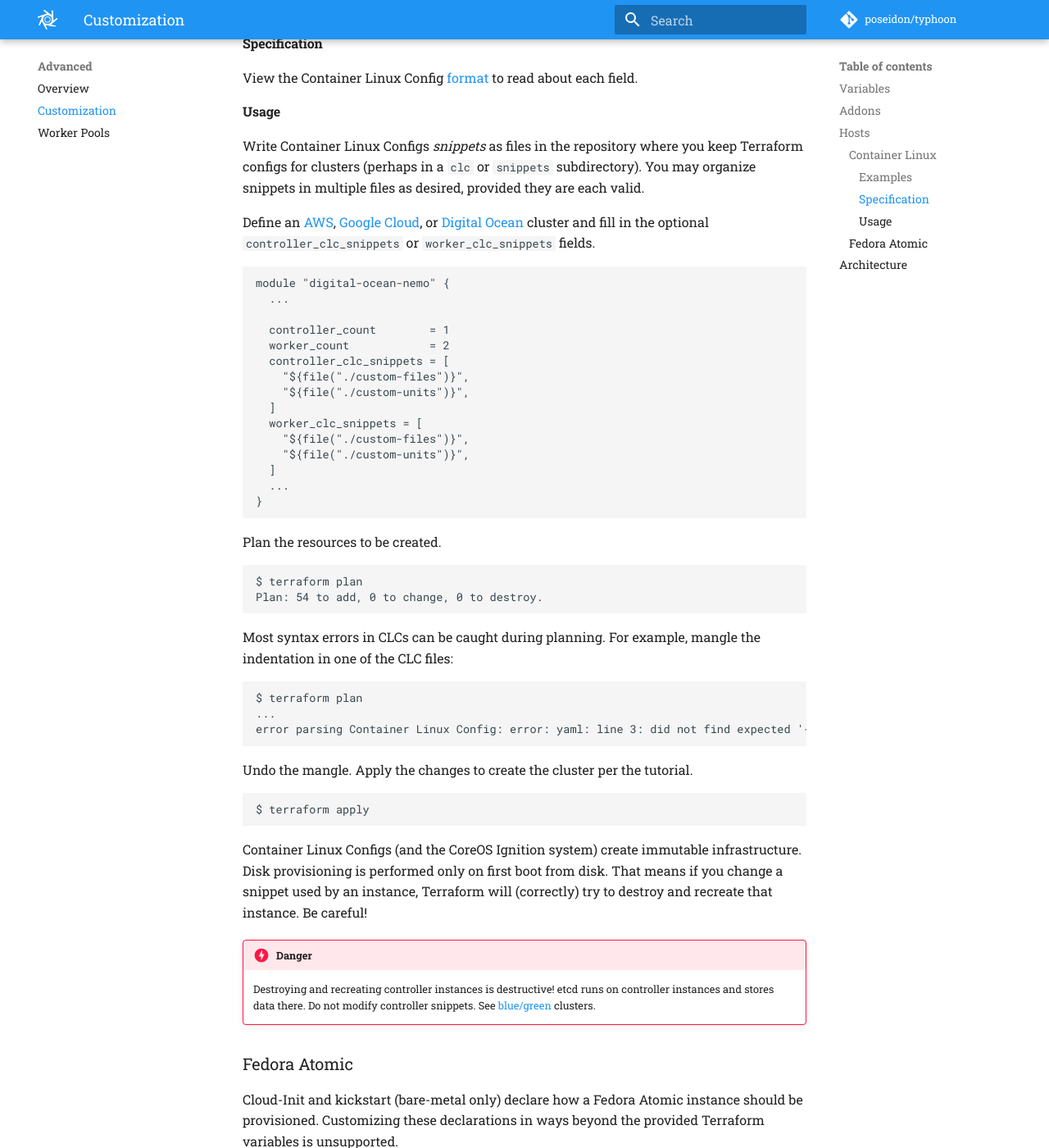
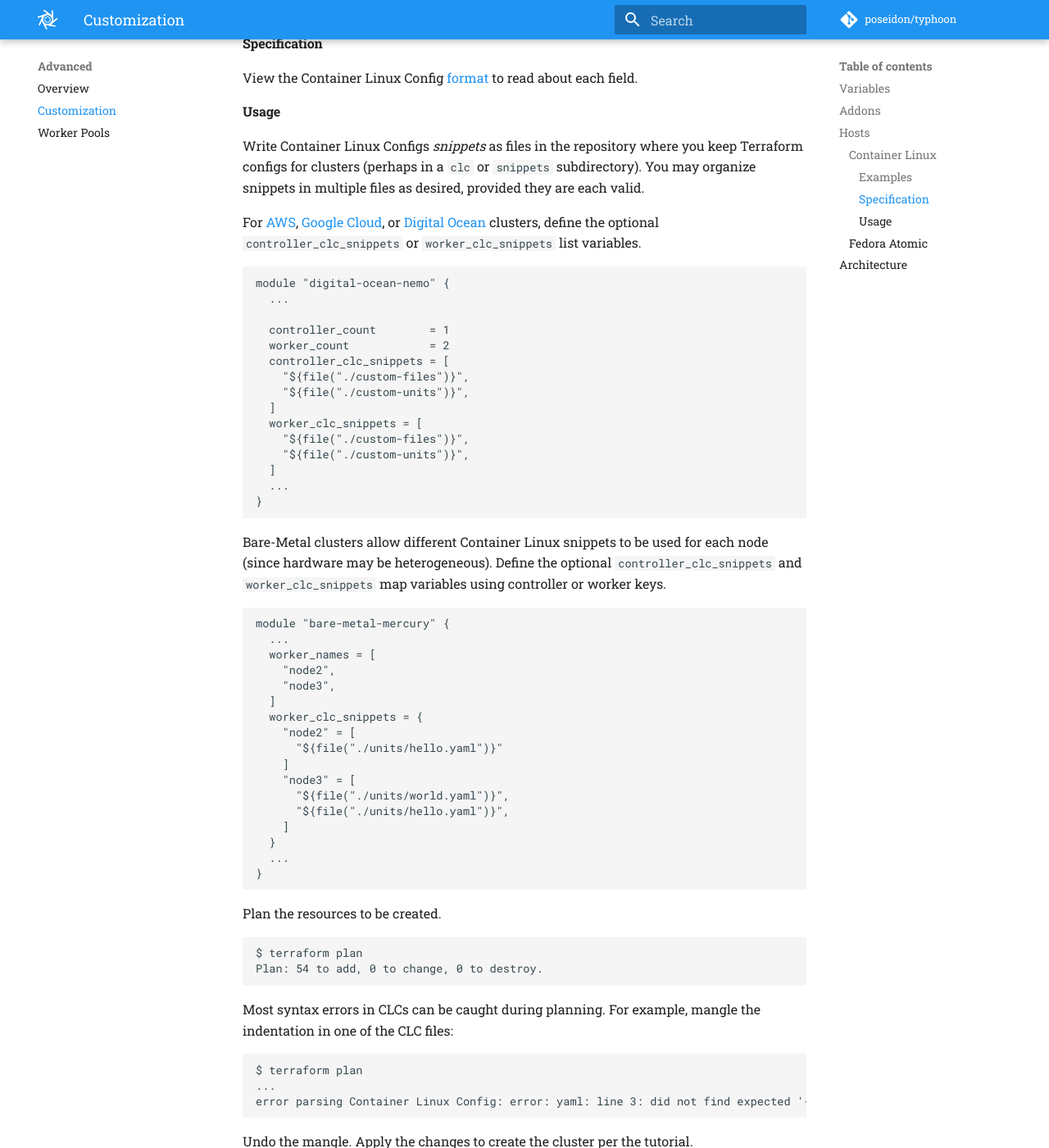
Before and after one commit to poseidon/typhoon, an MkDocs documentation site: the page built from docs/advanced/customization.md, in a window 1280 px wide and 1400 px high, scrolled down 1911 px. Shown: the whole window at 82% size. Built offline with MkDocs 1.6.1 and Material for MkDocs 9.7.7, drawn with Linux system fonts in a browser that asks for light colours; comment, search, counter and statistics services are not loaded; old or Windows-style settings are respelled for this version of MkDocs.

Commit message:
Support Container Linux Config snippets on bare-metal

````diff
--- a/docs/advanced/customization.md
+++ b/docs/advanced/customization.md
@@ -69,7 +69,7 @@ View the Container Linux Config [format](https://coreos.com/os/docs/1576.4.0/con
 
 Write Container Linux Configs *snippets* as files in the repository where you keep Terraform configs for clusters (perhaps in a `clc` or `snippets` subdirectory). You may organize snippets in multiple files as desired, provided they are each valid.
 
-Define an [AWS](https://typhoon.psdn.io/aws/#cluster), [Google Cloud](https://typhoon.psdn.io/google-cloud/#cluster), or [Digital Ocean](https://typhoon.psdn.io/digital-ocean/#cluster) cluster and fill in the optional `controller_clc_snippets` or `worker_clc_snippets` fields.
+For [AWS](https://typhoon.psdn.io/aws/#cluster), [Google Cloud](https://typhoon.psdn.io/google-cloud/#cluster), or [Digital Ocean](https://typhoon.psdn.io/digital-ocean/#cluster) clusters, define the optional `controller_clc_snippets` or `worker_clc_snippets` list variables.
 
 ```
 module "digital-ocean-nemo" {
@@ -85,6 +85,28 @@ module "digital-ocean-nemo" {
     "${file("./custom-files")}",
     "${file("./custom-units")}",
   ]
+  ...
+}
+```
+
+Bare-Metal clusters allow different Container Linux snippets to be used for each node (since hardware may be heterogeneous). Define the optional `controller_clc_snippets` and `worker_clc_snippets` map variables using controller or worker keys.
+
+```
+module "bare-metal-mercury" {
+  ...
+  worker_names = [
+    "node2",
+    "node3",
+  ]
+  worker_clc_snippets = {
+    "node2" = [
+      "${file("./units/hello.yaml")}"
+    ]
+    "node3" = [
+      "${file("./units/world.yaml")}",
+      "${file("./units/hello.yaml")}",
+    ]
+  }
   ...
 }
 ```
````
Also changed, not shown: CHANGES.md (+9 -0 lines), docs/cl/bare-metal.md (+11 -1 lines), 2 other files.
